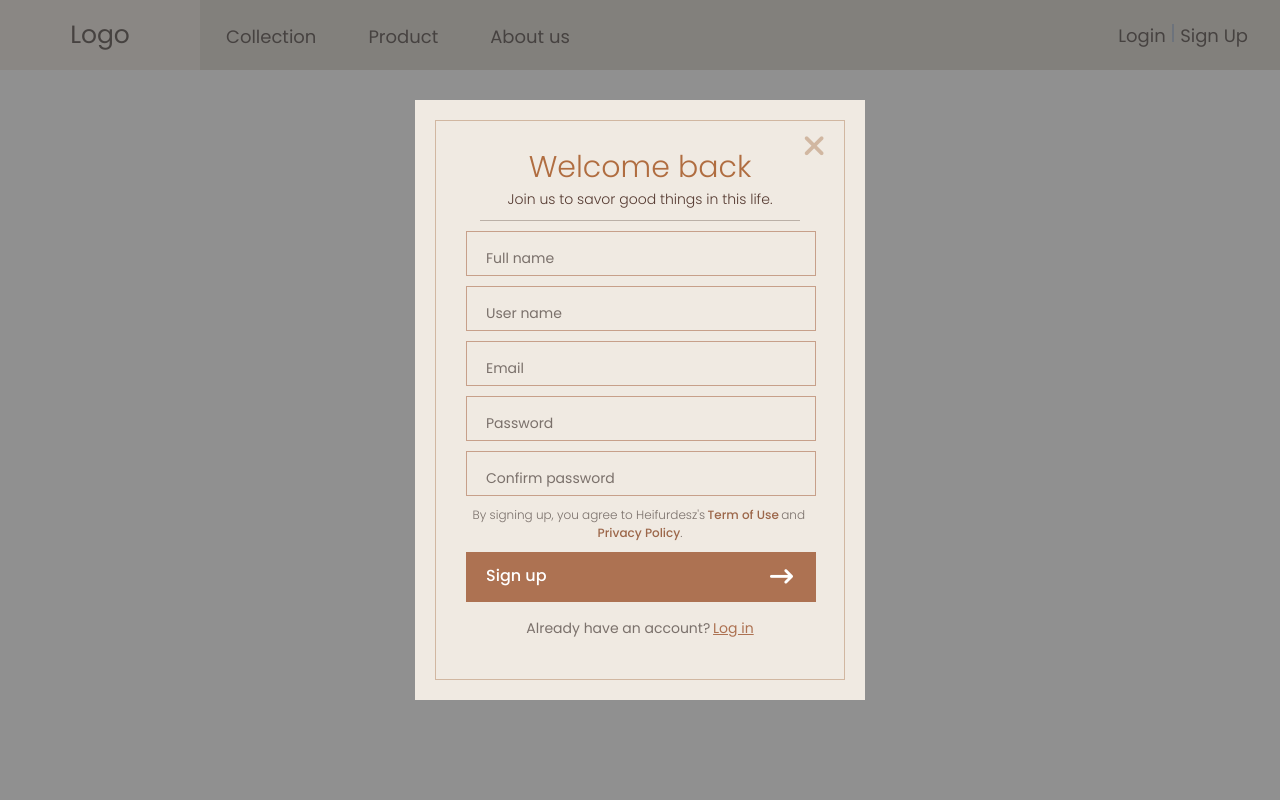
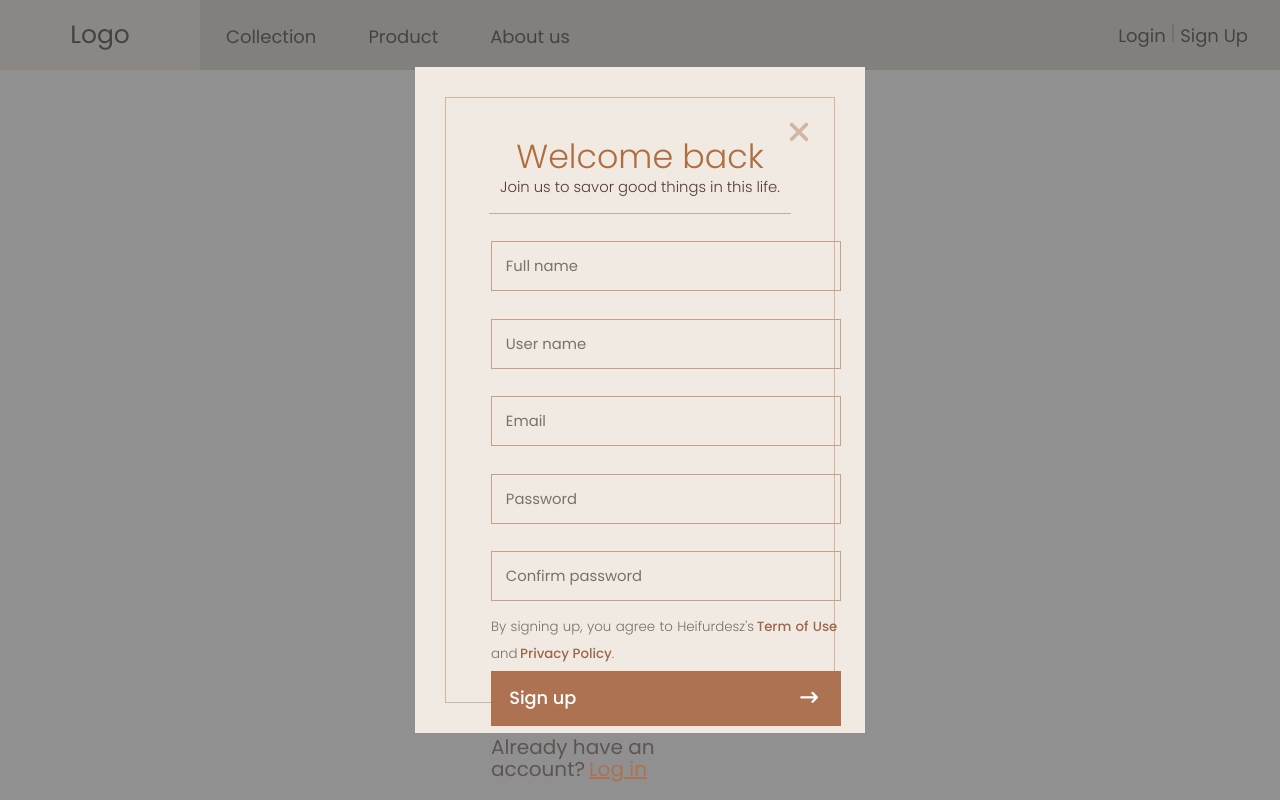
Before and after one commit to huylucwork/furniture-showroom, a React (Create React App) app in the folder client/: page /home in a window 1280 px wide. Both pictures are taken after a click on the button "Sign Up". Built offline with nearby package versions, Linux system fonts and the light colour scheme; a web font is replaced by a local one.

Commit message:
fix signup

```diff
--- a/client/src/components/homepage/auth/signup.jsx
+++ b/client/src/components/homepage/auth/signup.jsx
@@ -20,7 +20,12 @@ export default function Signup(props) {
           </p>
           <form method="post" className="sign-up_form">
             <div className="sign-up_form_text-field">
-              <input className="sign-up_form_text-field_input" type="text" />
+              <input
+                className="sign-up_form_text-field_input"
+                type="text"
+                autocomplete="off"
+                required
+              />
               <label className="sign-up_form_text-field_label">Full name</label>
             </div>
             <div className="sign-up_form_text-field">
--- a/client/src/styles/signup.css
+++ b/client/src/styles/signup.css
@@ -29,17 +29,17 @@
 
 .sign-up_wrapper {
     position: relative;
-    width: 450px;
-    height: 600px;
+    width: 35.16%;
+    height: 83.33%;
     background-color: var(--backgroundColor);
 }
 
 .sign-up_ctr {
     position: absolute;
-    top: 20px;
-    left: 20px;
-    width: 410px;
-    height: 560px;
+    top: 30px;
+    left: 30px;
+    width: calc(100% - 60px);
+    height: calc(100% - 60px);
     background-color: var(--backgroundColor);
     border: 1px solid #D1B7A1;
 }
@@ -47,12 +47,12 @@
 .sign-up_icon {
     position: absolute;
     right: 0;
-    padding: 15px;
-    padding-top: 10px;
+    padding: 20px;
+    padding-top: 20px;
 }
 
 .sign-up_my-icon {
-    font-size: 30px;
+    font-size: 3.7vh;
     color: #D1B7A1;
     transition: color 0.15s linear;
 }
@@ -64,50 +64,59 @@
 
 .sign-up_header {
     font-family:  "Poppins";
-
-    margin-top: 35px;
+    width: 66.1%;
+    height: 6.79%;
+    line-height: 68px;
     text-align: center;
     color: #b06d40;
-    font-size: 30px;
+    font-size: 4.1667vh;
     font-weight: 300;
+    margin: 25px auto auto auto;
 }
 
 .sign-up_para {
     border-bottom: 1px solid #bab0a7;
-    padding-bottom: 10px;
-    margin: 10px auto 10px auto;
-    width: 320px;
-    font-size: 14px;
+    width: 78.05%;
+    height: 6.25%;
+    font-size: 1.851vh;
     color: var(--textColor);
     text-align: center;
     font-weight: 300;
+    margin: 12px auto auto auto;
 }
 
 .sign-up_form {
-    padding: 0 30px;
+    position: relative;
+    padding: 0 45px;
 }
 
 .sign-up_form_text-field {
     position: relative;
-    margin: 10px 0;
+    margin: 27.5px 0;
+}
+
+.sign-up_form_text-field {
+    position: relative;
+    margin: 27.5px 0;
 }
 
 .sign-up_form_text-field_input {
-    width: 350px;
-    height: 45px;
-    padding-left: 20px;
-    font-size: 14px;
+    width: 27.344vw;
+    height: 6.25vh;
+    font-size: 1.851vh;
     background: none;
     outline: none;
     border: 1px solid #c7a08a;
+    padding: 22.5px;
 }
 
 .sign-up_form_text-field_label {
     position: absolute;
-    top: 35%;
-    left: 20px;
+    top: 50%;
+    left: 5%;
+    transform: translateY(-50%);
     color: #473C38B2;
-    font-size: 14px;
+    font-size: 1.851vh;
     transition: .2s;
     background-color: var(--backgroundColor);
     pointer-events: none;
@@ -119,20 +128,23 @@
 
 .sign-up_form_text-field_input:focus + .sign-up_form_text-field_label,
 .sign-up_form_filled {
-    top: -10px;
+    top: 0px;
+    left: calc(4.286% - 1px);
     color: #c7a08a;
-    padding: 1px;
+    padding: 4.5px;
     font-weight: bold;
 }
 
 .sign-up_desc {
-    width: 100%;
-    margin-bottom: 10px;
-    margin-top: 10px;
-    font-size: 12px;
+    width: 27.266vw;
+    height: 3.889vh;
+    font-size: 1.667vh;
     color: #473C38B2;
-    line-height: 18px;
+    line-height: 27px;
     font-weight: 300;
+    text-align: justify;
+    margin-top: -16px;
+    margin-bottom: 27px;
 }
 
 .sign-up_link {
@@ -148,8 +160,8 @@
 .sign-up_btn {
     position: relative;
     cursor: pointer;
-    width: 350px;
-    height: 50px;
+    width: 27.344vw;
+    height: 6.944vh;
     background-color: var(--boxColor);
 }
 
@@ -157,39 +169,44 @@
     cursor: pointer;
     border: none;
     background-color: var(--boxColor);
-    width: 350px;
-    height: 50px;
+    width: 27.344vw;
+    height: 6.944vh;
     box-shadow: inset 100px 0 0 0 var(--boxColor);
     transition: ease-out .6s;
+    padding: 0;
 }
 
 .sign-up_btn_submit p {
     font-family: "Poppins", Arial, Helvetica, sans-serif;
     position: absolute;
-    left: 20px;
-    top: 13px;
+    top: 50%;
+    left: 5.2%;
+    transform: translateY(-50%);
     color: #fff;
-    font-size: 16px;
+    font-size: 2.222vh;
     font-weight: 500;
 }
 
 .sign-up_btn:hover > .sign-up_btn_submit {
-    box-shadow: inset 350px 0 0 0 #9C674B;
+    box-shadow: inset 27.344vw 0 0 0 #9C674B;
 }
 
 .sign-up_btn_icon {
     position: absolute;
-    top: 13px;
-    right: 23px;
+    top: 50%;
+    right: 6.571%;
+    transform: translateY(-50%);
     color: #fff;
-    font-size: 23px;
+    font-size: 2.222vh;
 }
 
 .sign-up_signup-link {
-    margin-bottom: 35px;
+    width: 20vw;
+    height: 2.778vh;
+    margin-top: 10px;
     color: #473C38B2;
-    font-size: 14px;
-    margin-top: 15px;
+    font-size: 20px;
+    text-align: left;
 }
 
 .sign-up_link_login{
```
